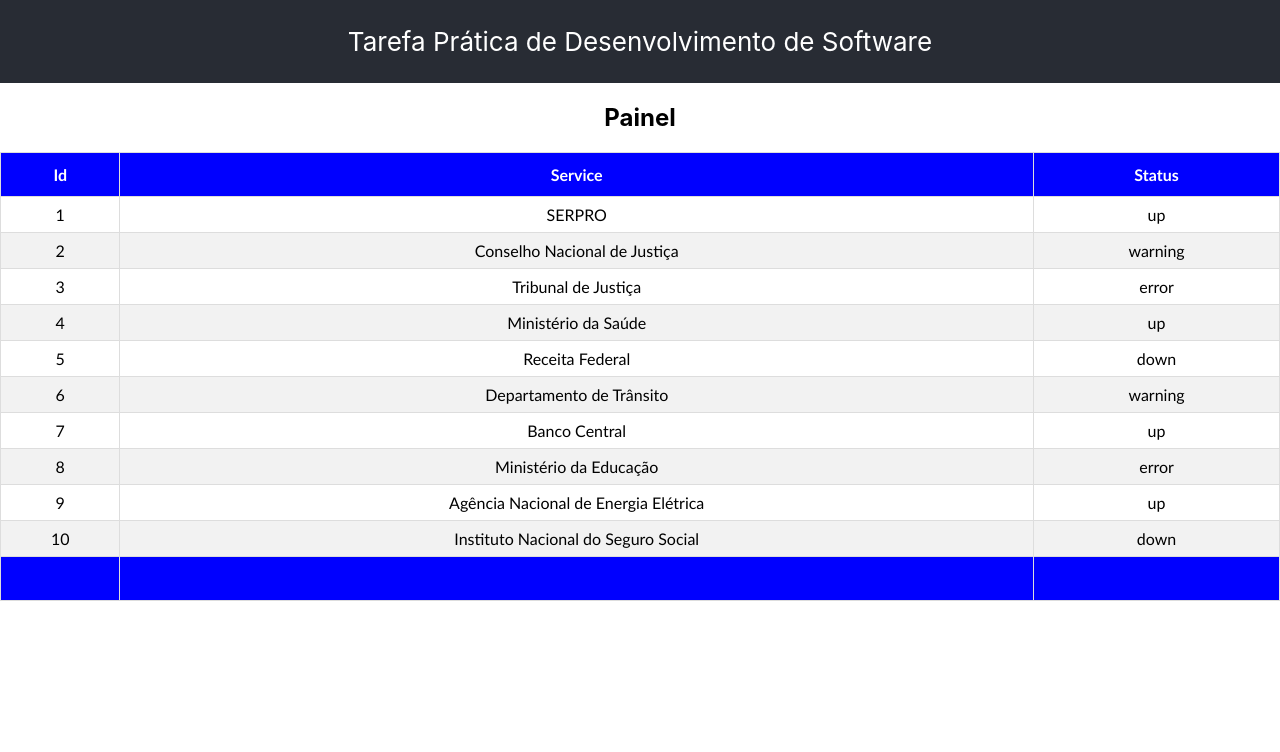
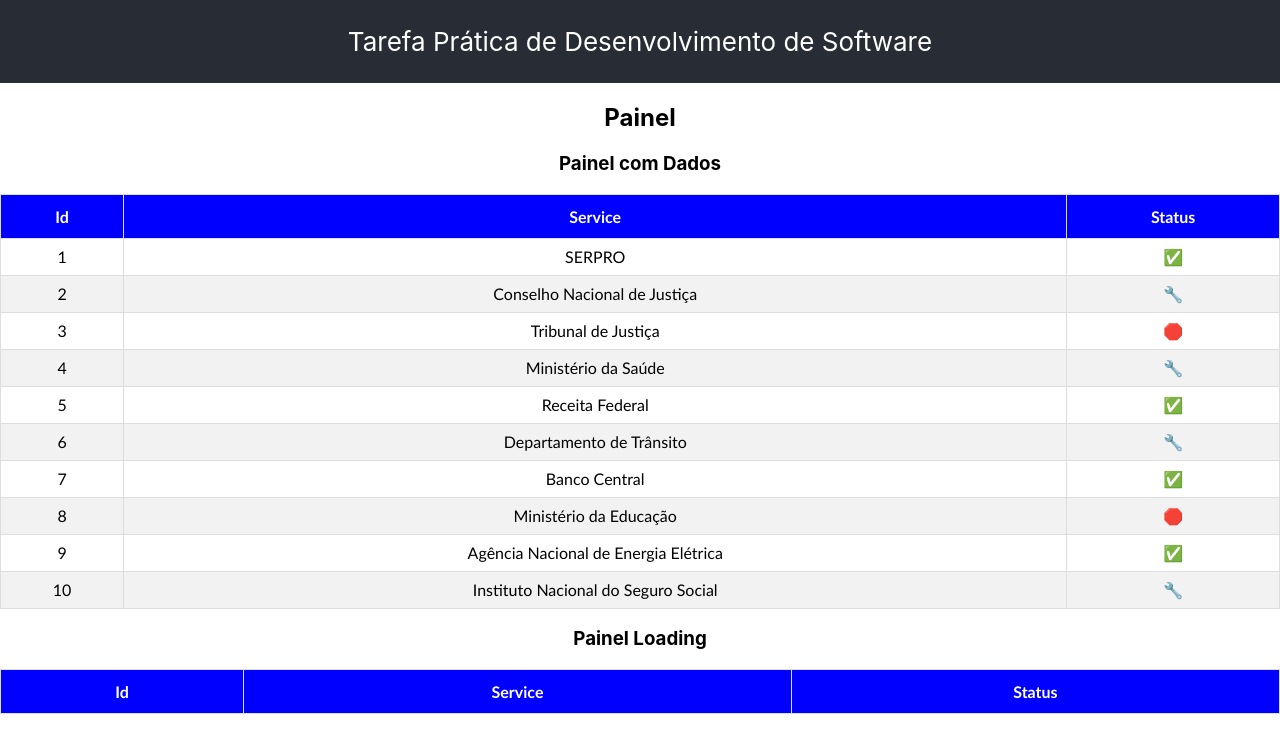
Before and after one commit to MiqueiasMarianoDev/painel-servico-status, a React (Create React App) app: page / in a window 1280 px wide. Shown: the top 752 px of the page. Built offline with nearby package versions, Linux system fonts and the light colour scheme.

Commit message:
Implement table and icons

```diff
--- a/src/components/MOCK_DATA.json
+++ b/src/components/MOCK_DATA.json
@@ -17,12 +17,12 @@
     {
         "id": 4,
         "service": "Ministério da Saúde",
-        "status": "up"
+        "status": "warning"
       },
       {
         "id": 5,
         "service": "Receita Federal",
-        "status": "down"
+        "status": "up"
       },
       {
         "id": 6,
@@ -47,6 +47,6 @@
       {
         "id": 10,
         "service": "Instituto Nacional do Seguro Social",
-        "status": "down"
+        "status": "warning"
       }
 ]
--- /dev/null
+++ b/src/components/icones/ErrorIcon.js
@@ -0,0 +1,7 @@
+import React from 'react'
+
+export const ErrorIcon = () => {
+  return (
+    <div>🛑</div>
+  )
+}
--- /dev/null
+++ b/src/components/icones/OkIcon.js
@@ -0,0 +1,7 @@
+import React from 'react'
+
+export const OkIcon = () => {
+  return (
+    <div>✅</div>
+  )
+}
--- /dev/null
+++ b/src/components/icones/WarningIcon.js
@@ -0,0 +1,7 @@
+import React from 'react'
+
+export const WarningIcon = () => {
+  return (
+    <div>🔧</div>
+  )
+}
--- a/src/components/painel/Painel.js
+++ b/src/components/painel/Painel.js
@@ -1,11 +1,16 @@
 import React from 'react'
 import { Table } from '../table/Table'
+import MOCK_DATA from '../MOCK_DATA.json'
+import { COLUMNS } from '../columns'
 
 export const Painel = () => {
   return (
     <div>
       <h2>Painel</h2>
-      <Table />
+      <h3>Painel com Dados</h3>
+      <Table _columns={COLUMNS} _data={MOCK_DATA} />
+      <h3>Painel Loading</h3>
+      <Table _columns={COLUMNS} _data={[]} />
     </div>
   )
 }
--- a/src/components/status/Status.js
+++ b/src/components/status/Status.js
@@ -1,7 +1,18 @@
 import React from 'react'
+import { OkIcon } from '../icones/OkIcon';
+import { WarningIcon } from '../icones/WarningIcon';
+import { ErrorIcon } from '../icones/ErrorIcon';
 
-export const Status = () => {
-  return (
-    <div>Status</div>
-  )
+export const Status = ({status}) => {
+
+  switch (status.props.cell.value) {
+    case 'up':
+      return <OkIcon />
+    case 'warning':
+      return <WarningIcon />
+    case 'error':
+      return <ErrorIcon />
+    default:
+      return <p>null</p>
+  }
 }
--- a/src/components/table/Table.js
+++ b/src/components/table/Table.js
@@ -1,19 +1,17 @@
 import React, { useMemo } from 'react'
 import { useTable } from 'react-table/dist/react-table.development'
-import MOCK_DATA from '../MOCK_DATA.json'
-import { COLUMNS } from '../columns'
 import './Table.module.css'
+import { Status } from '../status/Status';
 
 
-export const Table = () => {
-  const columns = useMemo(() => COLUMNS, []);
-  const data = useMemo(() => MOCK_DATA, []);
+export const Table = ({_columns, _data}) => {
+  const columns = useMemo(() => _columns, [_columns]);
+  const data = useMemo(() => _data, [_data]);
 
   const {
     getTableProps,
     getTableBodyProps,
     headerGroups,
-    footerGroups,
     rows,
     prepareRow
   } = useTable({
@@ -34,26 +32,21 @@
             ))}
             </thead>
             <tbody {...getTableBodyProps()}>
-                {rows.map(row => {
+                {rows && rows.map(row => {
                     prepareRow(row)
                     return (
                         <tr {...row.getRowProps()}>
                             {row.cells.map(cell => {
+                                if (cell.column.id === "status") {
+                                  return <td {...cell.getCellProps()}><Status status={cell.render('Cell')} /></td>
+                                }
                                 return <td {...cell.getCellProps()}>{cell.render('Cell')}</td>
                             })}
                         </tr>
                     )
-                })}
+                })
+                }
             </tbody>
-            <tfoot>
-                {footerGroups.map(footerGroup => (
-                    <tr {...footerGroup.getFooterGroupProps()}>
-                    {footerGroup.headers.map(column => (
-                        <td {...column.getFooterProps()}>{column.render('Footer')}</td>
-                    ))}
-                    </tr>
-                ))}
-            </tfoot>
         </table>
     </>
   )
--- a/src/components/table/Table.module.css
+++ b/src/components/table/Table.module.css
@@ -18,7 +18,7 @@
     background-color: #ddd;
   }
 
-  table th, tfoot td {
+  table th {
     padding-top: 12px;
     padding-bottom: 12px;
     text-align: center;
```
Also changed, not shown: src/components/icones/Icones.js (deleted, +0 -7 lines), src/components/icones/Icones.module.css (deleted), src/components/status/Painel.module.css (deleted), src/components/status/Status.module.css (added), 1 other file (tests, documents, lock files or other folders).
